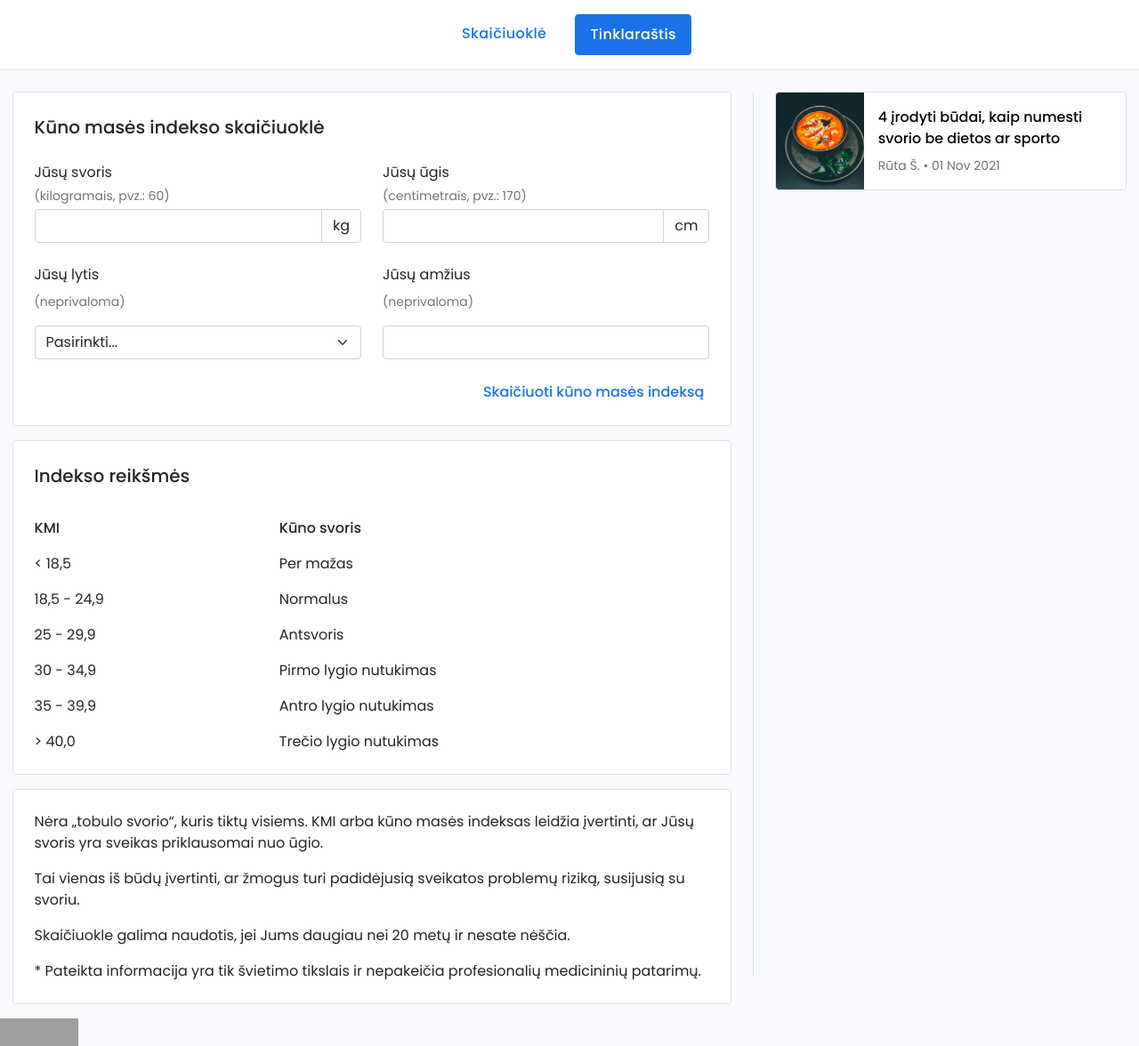
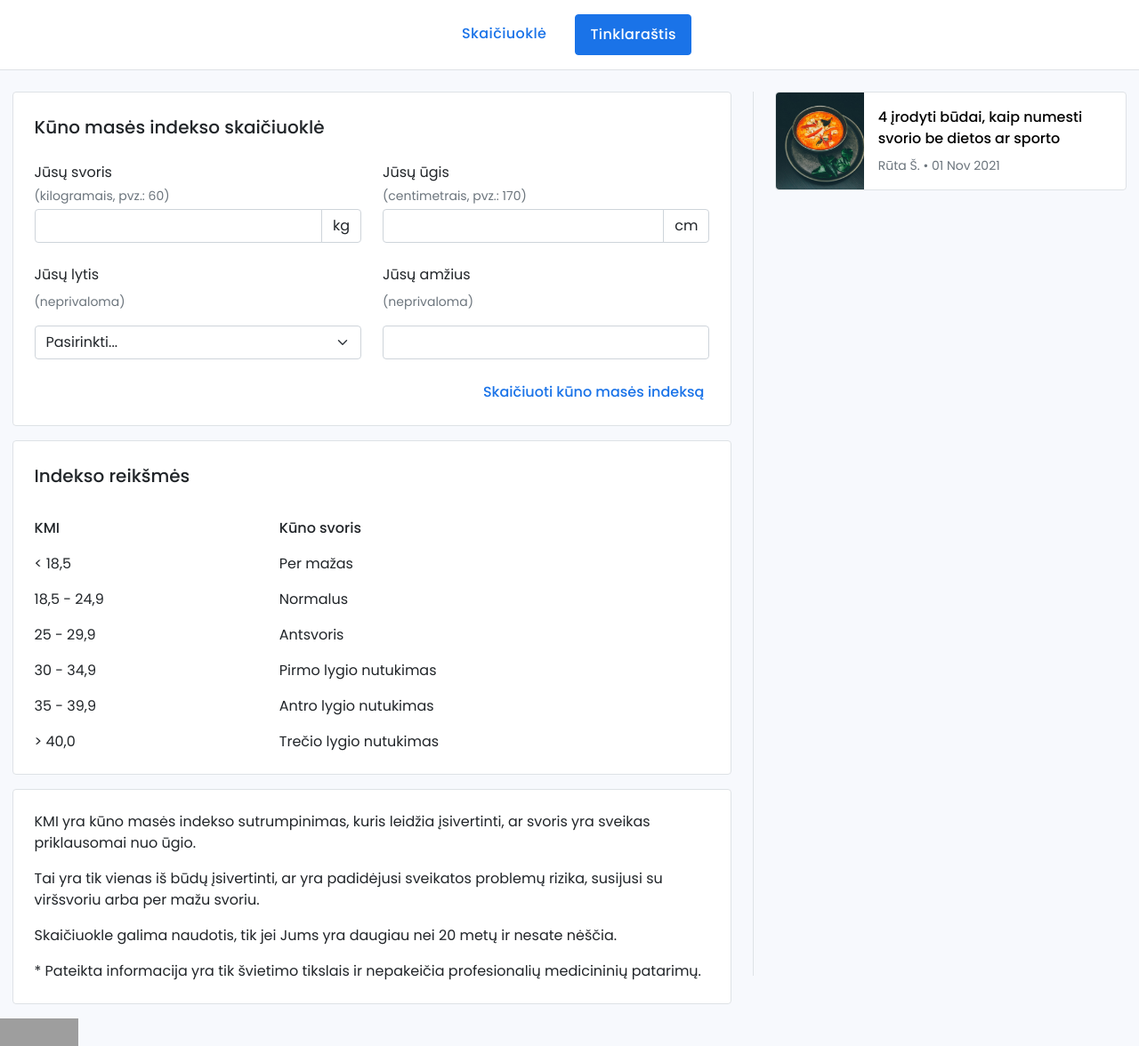
Before and after one commit to rutasip/kmiskaiciuokle.lt, a Jekyll site: the page built from index.html, in a window 1280 px wide and 1176 px high. Shown: the whole window at 89% size. Built offline with Jekyll 4.4.1, drawn with Linux system fonts in a browser that asks for light colours; grey boxes are pictures that could not be loaded.

Commit message:
code cleanup, update texts

```diff
--- a/_sass/main.scss
+++ b/_sass/main.scss
@@ -7,10 +7,6 @@
 
 a {
     text-decoration: none;
-    color: initial;
-}
-
-a:hover {
     color: initial;
 }
 
@@ -73,36 +69,19 @@
     background-color: #fff;
 }
 
-.bmi-wrapper {
+.object-fit-cover {
+    object-fit: cover;
+}
+
+.column-wrapper {
     width: 100%;
     max-width: 750px;
     margin: auto auto 42px auto;
-}
 
-.blog-wrapper {
-    max-width: 750px;
-    margin-left: auto;
-    margin-right: auto;
-    padding-left: 0;
-    border: none;
-
-    .thumbnail-fixed {
-        max-width: 726px;
-    }
-
-    .blog__fixed {
-        position: initial;
-    }
-}
-
-.bmi-calculator {
+    &__left, &__right {
         width: 100%;
         margin-bottom: 16px;
     }
-
-.bmi-table {
-    width: 100%;
-    margin-bottom: 16px;
 }
 
 @media (min-width: 992px) {
@@ -110,153 +89,30 @@
         display: flex;
     }
 
-    .bmi-wrapper {
+    .column-wrapper {
         width: 64%;
         max-width: 980px;
         margin: unset;
         margin-bottom: 16px;
-    }
 
-    .bmi-calculator {
+        &__left {
             float: left;
             margin-right: 8px;
         }
 
-    .bmi-table {
+        &__right {
             float: right;
             margin-left: 8px;
-    }
-
-    .bmi-text-result {
-        float: right;
-    }
-
-    .blog-wrapper {
-        width: 36%;
-        margin-left: unset;
-        margin-right: unset;
-        padding-left: 24px;
-        max-width: 420px;
-        border-left: 1px solid #dee2e6 !important;
-
-        .thumbnail-fixed {
-            max-width: 396px;
-        }
-
-        .blog__fixed {
-            position: fixed;
         }
     }
 }
 
 @media (min-width: 1400px) {
-    .bmi-wrapper {
+    .column-wrapper {
         width: 72%;
-    }
 
-    .bmi-calculator {
+        &__left, &__right {
             width: 481.4px;
-    }
-
-    .bmi-table {
-        width: 481.4px;
-    }
-
-    .blog-wrapper {
-        width: 28%;
-    }
-}
-
-.blog-thumbnail img {
-    object-fit: cover;
-}
-
-
-/* Blog page */
-
-.big-article-card {
-    max-width: 750px;
-    width: 100%;
-}
-
-.big-article-card img {
-    max-height: 340px;
-    object-fit: cover;
-}
-
-// Post page
-.post {
-    max-width: 750px;
-
-    img {
-        width: 100%;
-        max-height: 44vw;
-    }
-
-    p {
-        font-size: 16px;
-        line-height: 26.4px;
-        margin-bottom: 16px;
-    }
-
-    h1 {
-        font-size: 28.8px;
-        line-height: 36.8px;
-    }
-
-    h2 {
-        font-size: 24.8px;
-        line-height: 35px;
-        margin: 48px 0 16px;
-    }
-
-    &__subtext {
-        color: #5b616e;
-    }
-}
-
-@media (min-width: 768px) {
-    .post {
-        p {
-            font-size: 18px;
-            line-height: 29.7px;
-            margin-bottom: 18px;
-        }
-
-        h1 {
-            font-size: 32.4px;
-            line-height: 41.4px;
-        }
-
-        h2 {
-            font-size: 27.9px;
-            line-height: 40px;
-            margin: 54px 0 18px;
         }
     }
 }
-
-@media (min-width: 992px) {
-    .post {
-        img {
-            max-height: 24vw;
-        }
-
-        p {
-            font-size: 20px;
-            line-height: 33px;
-            margin-bottom: 20px;
-        }
-
-        h1 {
-            font-size: 36px;
-            line-height: 46px;
-        }
-
-        h2 {
-            font-size: 31px;
-            line-height: 44px;
-            margin: 60px 0 20px;
-        }
-    }
-}
--- /dev/null
+++ b/_sass/ui/_post-lists.scss
@@ -0,0 +1,46 @@
+.posts-list-large {
+  &__post {
+    max-width: 750px;
+    width: 100%;
+
+    img {
+      max-height: 340px;
+      object-fit: cover;
+    }
+  }
+}
+
+.posts-list-small {
+    max-width: 750px;
+    margin-left: auto;
+    margin-right: auto;
+    padding-left: 0;
+    border: none;
+
+    &__fixed {
+        position: initial;
+        max-width: 726px;
+    }
+}
+
+@media (min-width: 992px) {
+    .posts-list-small {
+        width: 36%;
+        margin-left: unset;
+        margin-right: unset;
+        padding-left: 24px;
+        max-width: 420px;
+        border-left: 1px solid #dee2e6 !important;
+
+        &__fixed {
+            position: fixed;
+            max-width: 396px;
+        }
+    }
+}
+
+@media (min-width: 1400px) {
+    .posts-list-small {
+        width: 28%;
+    }
+}
--- /dev/null
+++ b/_sass/ui/_post.scss
@@ -0,0 +1,75 @@
+.post {
+    max-width: 750px;
+
+    img {
+        width: 100%;
+        max-height: 44vw;
+    }
+
+    p {
+        font-size: 16px;
+        line-height: 26.4px;
+        margin-bottom: 16px;
+    }
+
+    h1 {
+        font-size: 28.8px;
+        line-height: 36.8px;
+    }
+
+    h2 {
+        font-size: 24.8px;
+        line-height: 35px;
+        margin: 48px 0 16px;
+    }
+
+    &__subtext {
+        color: #5b616e;
+    }
+}
+
+@media (min-width: 768px) {
+    .post {
+        p {
+            font-size: 18px;
+            line-height: 29.7px;
+            margin-bottom: 18px;
+        }
+
+        h1 {
+            font-size: 32.4px;
+            line-height: 41.4px;
+        }
+
+        h2 {
+            font-size: 27.9px;
+            line-height: 40px;
+            margin: 54px 0 18px;
+        }
+    }
+}
+
+@media (min-width: 992px) {
+    .post {
+        img {
+            max-height: 24vw;
+        }
+
+        p {
+            font-size: 20px;
+            line-height: 33px;
+            margin-bottom: 20px;
+        }
+
+        h1 {
+            font-size: 36px;
+            line-height: 46px;
+        }
+
+        h2 {
+            font-size: 31px;
+            line-height: 44px;
+            margin: 60px 0 20px;
+        }
+    }
+}
--- a/assets/css/styles.scss
+++ b/assets/css/styles.scss
@@ -2,3 +2,5 @@
 ---
 @import "main";
 @import "ui/navigation";
+@import "ui/post";
+@import "ui/post-lists";
--- a/index.html
+++ b/index.html
@@ -4,8 +4,8 @@
 ---
 
 <main class="justify-content-center px-2">
-  <div class="bmi-wrapper">
-    <div class="bmi-calculator bg-white border rounded p-3 p-sm-4">
+  <div class="column-wrapper">
+    <div class="column-wrapper__left bg-white border rounded p-3 p-sm-4">
       <p class="fs-5 mb-4">
         <b>Kūno masės indekso skaičiuoklė</b>
       </p>
@@ -46,13 +46,14 @@
             <input type="number" class="form-control" id="age" />
           </div>
         </div>
-        <p id="required-fields-error" class="fs-7 text-danger visually-hidden">Užpildykite privalomus laukus - ūgį ir svorį.</p>
+        <p id="required-fields-error" class="fs-7 text-danger visually-hidden">Užpildykite privalomus laukus - ūgį ir
+          svorį.</p>
         <div class="text-end">
           <button onclick="calculateBmi()" type="button" class="btn-light">Skaičiuoti kūno masės indeksą</button>
         </div>
       </form>
     </div>
-    <div class="bmi-table bg-white border rounded pt-3 pt-sm-4 pb-1 pb-sm-3">
+    <div class="column-wrapper__right bg-white border rounded pt-3 pt-sm-4 pb-1 pb-sm-3">
       <p class="fs-5 mb-4 ps-3 ps-sm-4">
         <b>Indekso reikšmės</b>
       </p>
@@ -105,33 +106,38 @@
 
       <div id="weight-category-descriptions">
         <p class="fs-6 lh-base">
-          Nėra „tobulo svorio“, kuris tiktų visiems. KMI arba kūno masės indeksas leidžia įvertinti, ar Jūsų svoris yra sveikas priklausomai nuo ūgio.
+          KMI yra kūno masės indekso sutrumpinimas, kuris leidžia įsivertinti, ar svoris yra sveikas priklausomai nuo ūgio.
         </p>
         <p class="fs-6 lh-base">
-          Tai vienas iš būdų įvertinti, ar žmogus turi padidėjusią sveikatos problemų riziką, susijusią su svoriu.
+          Tai yra tik vienas iš būdų įsivertinti, ar yra padidėjusi sveikatos problemų rizika, susijusi su viršsvoriu arba per mažu svoriu.
         </p>
         <p class="fs-6 lh-base">
-          Skaičiuokle galima naudotis, jei Jums daugiau nei 20 metų ir nesate nėščia.
+          Skaičiuokle galima naudotis, tik jei Jums yra daugiau nei 20 metų ir nesate nėščia.
         </p>
         <p id="underweight-description" class="fs-6 lh-base visually-hidden">
-          Papildomi kilogramai gali sumažinti kaulų retėjimo ir susilpnėjusios imuninės sistemos tikimybę, bei sumažinti nuovargį. Moterims, turinčioms per mažą svorį, mėnesinės gali tapti nereguliarios arba visai nutrūkti. Mažo svorio vyrams gali sumažėti spermatozoidų skaičius.
+          <b>Per mažas svoris</b>. Papildomų kilogramų priaugimas gali sumažinti kaulų retėjimo ir susilpnėjusios imuninės sistemos tikimybę, bei sumažinti
+          nuovargį. Moterims, turinčioms per mažą svorį, mėnesinės gali tapti nereguliarios arba visai nutrūkti. Mažo
+          svorio vyrams gali sumažėti spermatozoidų skaičius.
         </p>
         <p id="normal-description" class="fs-6 lh-base visually-hidden">
-          Kūno masės indeksas tarp 18.5 ir 24.9 reiškia, kad svoris yra <b>normalus</b>. Laikykitės sveikų įpročių, kad išlaikytumėte savo svorį.
+          <b>Normalus</b> svoris. Laikykitės sveikų įpročių, kad
+          išlaikytumėte savo svorį.
         </p>
         <p id="overweight-description" class="fs-6 lh-base visually-hidden">
-          Kadangi Jūsų svoris yra <b>antsvorio</b> kategorijoje, papildomų kilogramų numetimas yra geras pirmasis žingsnis siekiant sumažinti sveikatos problemų tikimybę.
+          <b>Antsvoris</b>. papildomų kilogramų numetimas yra geras pirmasis
+          žingsnis siekiant sumažinti sveikatos problemų tikimybę.
 
-          Tačiau, jei turite labai raumeningą sudėjimą, galite turėti kūno masės indeksą antsvorio kategorijoje ir vis tiek būti sveiki.
+          Tačiau, jei esate labai raumeningo sudėjimo, galite būti antsvorio kategorijoje pagal kūno masės indeksą ir vis
+          tiek būti sveiki.
         </p>
         <p id="obese-type-1-description" class="fs-6 lh-base visually-hidden">
-          Kadangi Jūsų svoris yra <b>nutukimo</b> kategorijoje, daug didesnė tikimybė, kad turėsite rimtų sveikatos problemų.
+          <b>Nutukimas</b>. Yra didesnė tikimybė, kad turėsite rimtų sveikatos problemų.
         </p>
         <p id="obese-type-2-description" class="fs-6 lh-base visually-hidden">
-          Kadangi Jūsų svoris yra <b>nutukimo</b> kategorijoje, daug didesnė tikimybė, kad turėsite rimtų sveikatos problemų.
+          <b>Nutukimas</b>. Yra didesnė tikimybė, kad turėsite rimtų sveikatos problemų.
         </p>
         <p id="obese-type-3-description" class="fs-6 lh-base visually-hidden">
-          Kadangi Jūsų svoris yra <b>nutukimo</b> kategorijoje, daug didesnė tikimybė, kad turėsite rimtų sveikatos problemų.
+          <b>Nutukimas</b>. Yra didesnė tikimybė, kad turėsite rimtų sveikatos problemų.
         </p>
 
       </div>
@@ -145,10 +151,11 @@
     </div>
   </div>
 
-  <div class="blog-wrapper mb-5">
+  <div class="posts-list-small mb-5">
     {% for post in site.posts %}
-    <a href="{{ post.url }}" class="blog-thumbnail row bg-white border rounded mb-3 g-0">
-      <img class="col-3 rounded-start" src="{{ post.image }}" alt="{{ post.title }}" title="{{ post.title }}" />
+    <a href="{{ post.url }}" class="row bg-white border rounded mb-3 g-0">
+      <img class="col-3 rounded-start object-fit-cover" src="{{ post.image }}" alt="{{ post.title }}"
+        title="{{ post.title }}" />
       <div class="col-9 my-auto p-3">
         <p class="fs-6 fw-bold mb-2">
           {{ post.title | capitalize }}
--- a/tinklarastis.html
+++ b/tinklarastis.html
@@ -4,7 +4,7 @@
 ---
 <main class="d-flex align-items-center flex-column px-2">
   {% for post in site.posts %}
-  <a href="{{ post.url }}" class="big-article-card bg-white border rounded mb-4">
+  <a href="{{ post.url }}" class="posts-list-large__post bg-white border rounded mb-4">
     <img
       class="container-fluid rounded-top p-0"
       src="{{ post.image }}"
```
Also changed, not shown: other parts of index.html (+1 -1 lines), _layouts/post.html (+5 -5 lines), _posts/2021-11-01-4-irodyti-budai-kaip-numesti-svorio-be-dietos-ar-sporto.md (renamed from _posts/2021-11-01-4-irodyti-budai-kaip-numesti-svorio-be-dietos-ar-aport.md), _sass/ui/_blog-page.scss (deleted), _sass/ui/_bmi-calculator-page.scss (deleted), 7 other files. Lines whose indentation alone changed are shown as unchanged.
